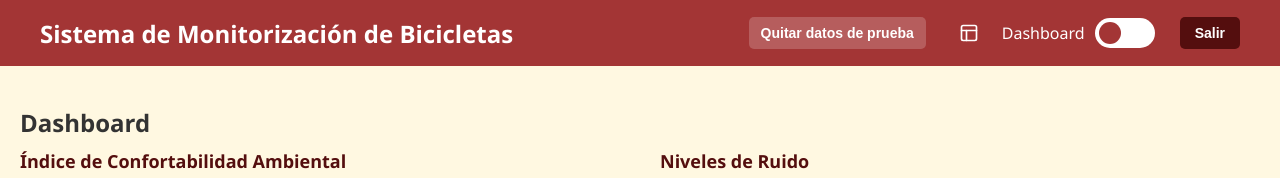
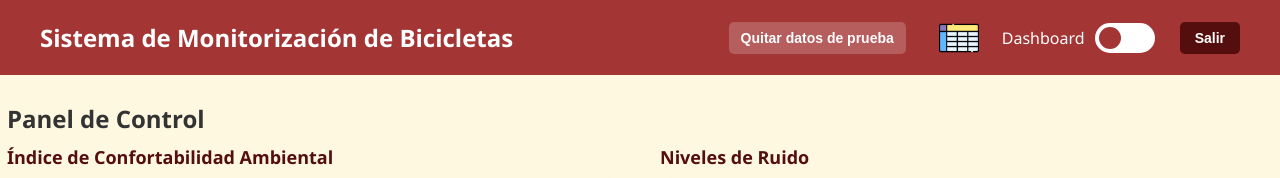
Before and after one commit to Pabloherreroo/bike-monitorization, a React (Vite) app in the folder frontend/: page /dashboard in a window 1280 px wide. Shown: the top 178 px of the page. Built offline with nearby package versions, Linux system fonts and the light colour scheme; no server answers; sample sign-in values are in the browser's storage.

Commit message:
Cambio de icono y ajustes esteticos
- tabla png en vez del svg
- paddings ajustados y herencia de css borrando lo que sobraba

```diff
--- a/frontend/src/layouts/MainLayout.jsx
+++ b/frontend/src/layouts/MainLayout.jsx
@@ -35,21 +35,11 @@ const MainLayout = ({ children, bikeData, toggleHideTestBikes, hideTestBikes, on
                         {hideTestBikes ? "Mostrar datos de prueba" : "Quitar datos de prueba"}
                     </button>
                     <button className="table-button" onClick={toggleTable} title="Ver evaluación de distritos">
-                        <svg
-                            xmlns="http://www.w3.org/2000/svg"
-                            width="20"
-                            height="20"
-                            viewBox="0 0 24 24"
-                            fill="none"
-                            stroke="currentColor"
-                            strokeWidth="2"
-                            strokeLinecap="round"
-                            strokeLinejoin="round"
-                        >
-                            <rect x="3" y="3" width="18" height="18" rx="2" />
-                            <path d="M3 9h18" />
-                            <path d="M9 21V9" />
-                        </svg>
+                        <img
+                            src="/src/assets/tabla.png"
+                            alt="Icono tabla"
+                            className="icon-img"
+                        />
                     </button>
                     <div className="switch-container">
                         <span>{isMapsActive ? "Mapas" : "Dashboard"}</span>
--- a/frontend/src/pages/Dashboard.jsx
+++ b/frontend/src/pages/Dashboard.jsx
@@ -211,7 +211,7 @@ const Dashboard = ({ bikeData, bikes, isSuperAdmin, hiddenBikeIds, toggleHideBik
 
     return (
         <div>
-            <h2>Dashboard</h2>
+            <h2>Panel de Control</h2>
             <div className="dashboard-container">
                 <div className="dashboard-card-container">
                     <h3 className="dashboard-card-title">Índice de Confortabilidad Ambiental</h3>
--- a/frontend/src/pages/Maps.jsx
+++ b/frontend/src/pages/Maps.jsx
@@ -443,7 +443,6 @@ const Maps = ({ bikeData, bikes, activeTimeFrame, onTimeFrameChange, activeColor
         const points = heatmapData.map(({ lat, lng }) => ({ lat, lng }));
         const newCenter = calculateCenter(points);
         setHeatmapCenterState(newCenter);
-        // Apagamos el flag para no volver a recentrar hasta el siguiente filtro
         setShouldRecenterHeatmap(false);
     }, [heatmapData, shouldRecenterHeatmap]);
 
--- a/frontend/src/styles/App.css
+++ b/frontend/src/styles/App.css
@@ -46,7 +46,7 @@ input {
   width: 100%;
   max-width: 1300px;
   margin: 0 auto;
-  padding: 20px;
+  padding: 7px;
 }
 
 .card {
@@ -61,6 +61,7 @@ input {
   background-color: var(--soft-color);
   color: white;
   padding: 15px 40px;
+  height: 75px;
   display: flex;
   justify-content: space-between;
   align-items: center;
@@ -92,6 +93,12 @@ input {
 
 .table-button:hover {
   background-color: rgba(255, 255, 255, 0.2);
+}
+
+.table-button .icon-img {
+  width: 40px;
+  height: 40px;
+  object-fit: contain;
 }
 
 /* Switch */
--- a/frontend/src/styles/Dashboard.css
+++ b/frontend/src/styles/Dashboard.css
@@ -1,62 +1,3 @@
-:root {
-  --soft-color: #a33535;
-  --creamy-white: #FFF8E1;
-  --dark-color: #540e0e;
-  --light-gray: #F0F0F0;
-  --dark-gray: #333333;
-}
-
-* {
-  margin: 0;
-  padding: 0;
-  box-sizing: border-box;
-}
-
-body {
-  font-family: 'Segoe UI', Tahoma, Geneva, Verdana, sans-serif;
-  background-color: var(--creamy-white);
-  color: var(--dark-gray);
-}
-
-button {
-  cursor: pointer;
-  padding: 10px 20px;
-  border: none;
-  border-radius: 5px;
-  background-color: var(--soft-color);
-  color: white;
-  font-weight: bold;
-  transition: background-color 0.2s;
-}
-
-button:hover {
-  background-color: var(--dark-color);
-}
-
-input {
-  padding: 10px;
-  border: 1px solid var(--light-gray);
-  border-radius: 5px;
-  font-size: 16px;
-  width: 100%;
-  margin-bottom: 15px;
-}
-
-.container {
-  width: 100%;
-  max-width: 1300px;
-  margin: 0 auto;
-  padding: 20px;
-}
-
-.card {
-  background-color: white;
-  border-radius: 10px;
-  padding: 20px;
-  box-shadow: 0 4px 6px rgba(0, 0, 0, 0.1);
-}
-
-
 /* Dashboard */
 .dashboard-title {
   margin-bottom: 20px;
--- a/frontend/src/styles/Maps.css
+++ b/frontend/src/styles/Maps.css
@@ -1,61 +1,3 @@
-:root {
-    --soft-color: #a33535;
-    --creamy-white: #FFF8E1;
-    --dark-color: #540e0e;
-    --light-gray: #F0F0F0;
-    --dark-gray: #333333;
-}
-
-* {
-    margin: 0;
-    padding: 0;
-    box-sizing: border-box;
-}
-
-body {
-    font-family: 'Segoe UI', Tahoma, Geneva, Verdana, sans-serif;
-    background-color: var(--creamy-white);
-    color: var(--dark-gray);
-}
-
-button {
-    cursor: pointer;
-    padding: 10px 20px;
-    border: none;
-    border-radius: 5px;
-    background-color: var(--soft-color);
-    color: white;
-    font-weight: bold;
-    transition: background-color 0.2s;
-}
-
-button:hover {
-    background-color: var(--dark-color);
-}
-
-input {
-    padding: 10px;
-    border: 1px solid var(--light-gray);
-    border-radius: 5px;
-    font-size: 16px;
-    width: 100%;
-    margin-bottom: 15px;
-}
-
-.container {
-    width: 100%;
-    max-width: 1300px;
-    margin: 0 auto;
-    padding: 20px;
-}
-
-.card {
-    background-color: white;
-    border-radius: 10px;
-    padding: 20px;
-    box-shadow: 0 4px 6px rgba(0, 0, 0, 0.1);
-}
-
 /* Mapas */
 .maps-container {
     display: flex;
@@ -202,8 +144,13 @@ input {
 }
 
 /* Bikes Table */
+.maps-info h3{
+    color: var(--dark-color);
+    font-size: 18px;
+}
+
 .bikes-table-container {
-    height: 150px;
+    height: 140px;
     overflow: hidden;
     border-radius: 5px;
     margin-top: 15px;
```
Also changed, not shown: frontend/src/assets/tabla.png (added).
